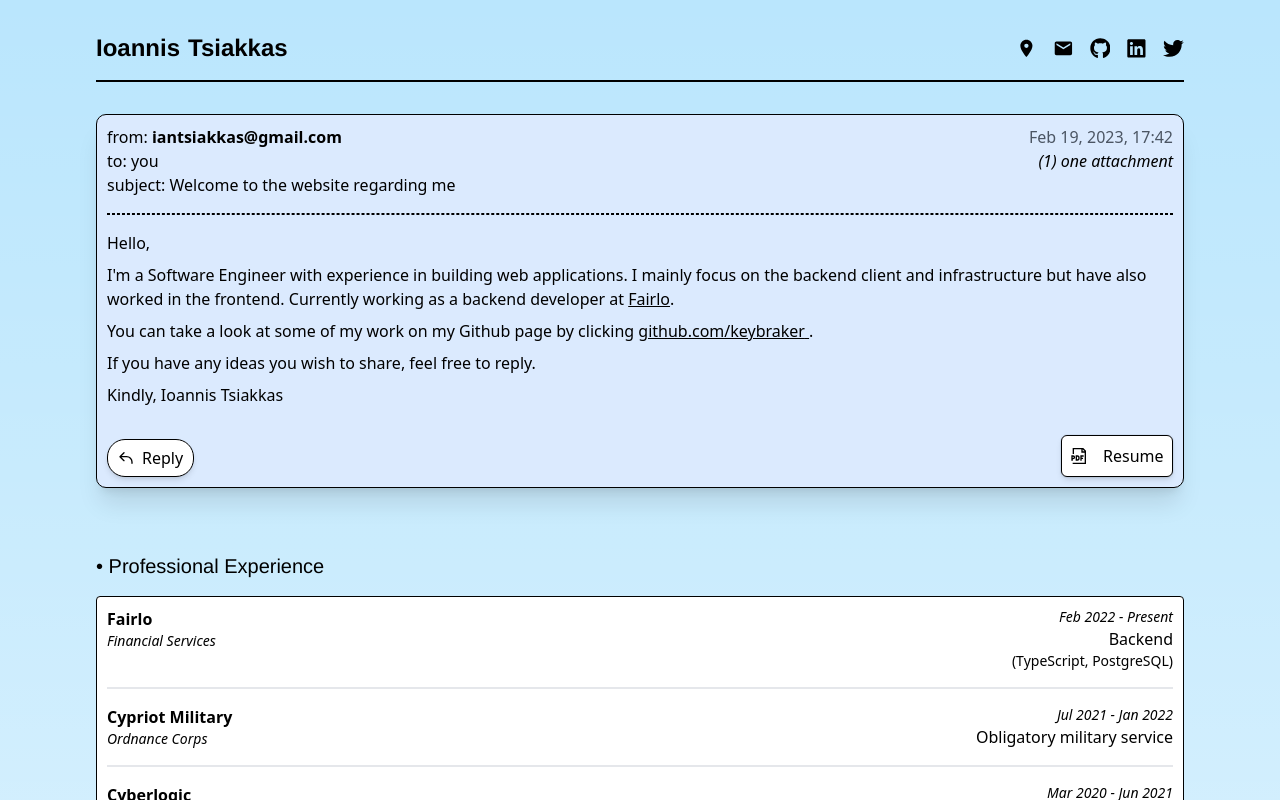
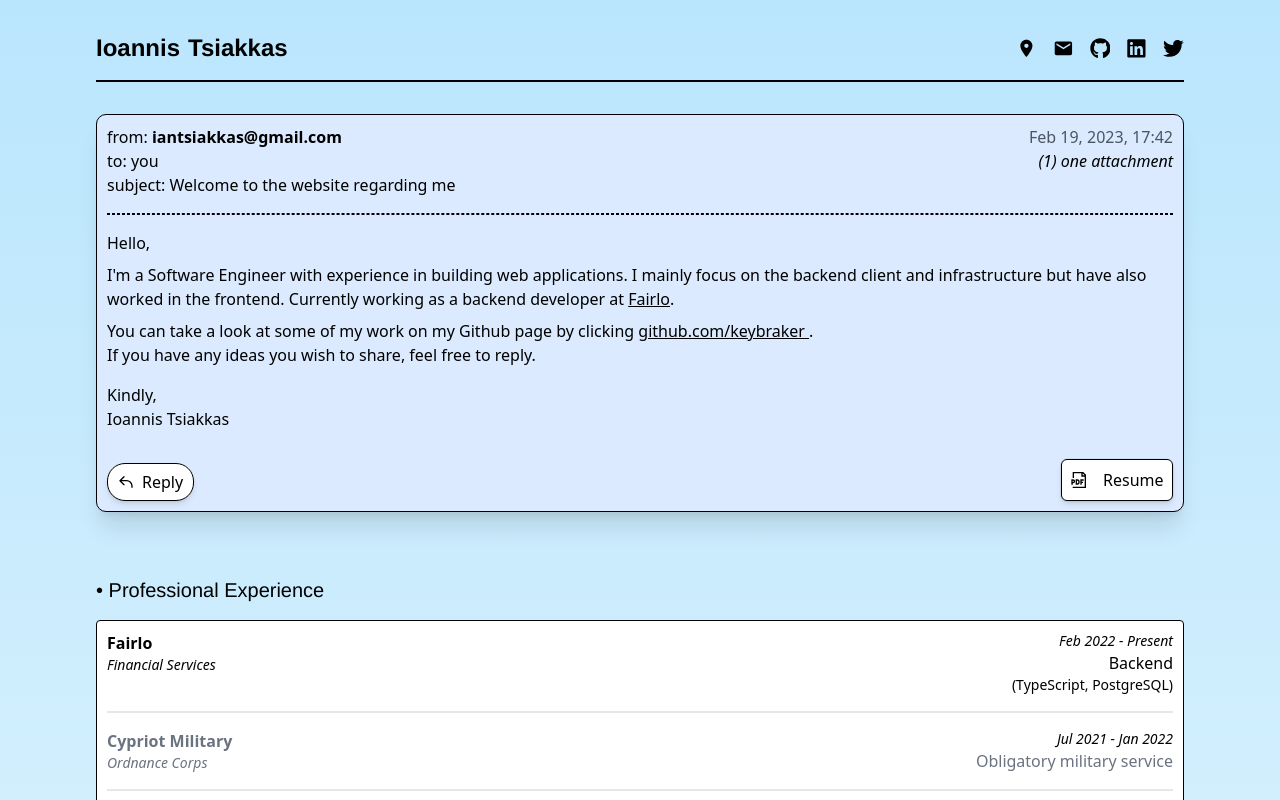
Before and after one commit to keybraker/keybraker.github.io, a Next.js app: page / in a window 1280 px wide. Shown: the top 800 px of the page. Built offline with nearby package versions, Linux system fonts and the light colour scheme.

Commit message:
Minor design update

```diff
--- a/src/abilities/email.tsx
+++ b/src/abilities/email.tsx
@@ -88,11 +88,10 @@ export default function Email() {
           </a>
           .
         </p>
-        <p className="mt-2 whitespace-pre-line">
-          If you have any ideas you wish to share, feel free to reply.
-        </p>
+        <p>If you have any ideas you wish to share, feel free to reply.</p>
 
-        <p className="mt-2 whitespace-pre-line">Kindly, Ioannis Tsiakkas</p>
+        <p className="mt-4">Kindly,</p>
+        <p>Ioannis Tsiakkas</p>
       </div>
 
       <div className="flex-end align-start mt-7 flex justify-between gap-1">
--- a/src/abilities/experience.tsx
+++ b/src/abilities/experience.tsx
@@ -15,9 +15,9 @@ const experiences: ShowcaseType[] = [
     start: "Jul 2021",
     end: "Jan 2022",
     title:
-      '<a href="http://www.army.gov.cy/" rel="noopener noreferrer" target="_blank">Cypriot Military</a>',
-    info: "Ordnance Corps",
-    position: "Obligatory military service",
+      '<span class="text-gray-500"><a href="http://www.army.gov.cy/" rel="noopener noreferrer" target="_blank">Cypriot Military</a></span>',
+    info: '<span class="text-gray-500">Ordnance Corps</span>',
+    position: '<span class="text-gray-500">Obligatory military service</span>',
   },
   {
     start: "Mar 2020",
--- a/src/components/showcaseListings.tsx
+++ b/src/components/showcaseListings.tsx
@@ -22,8 +22,10 @@ function ShowcaseListing({
         </div>
 
         <div className="no-wrap flex flex-col items-end justify-start text-end align-top">
-          <div className="text-sm italic">
-            {showcase.start} - {showcase.end}
+          <div
+            className="content text-sm italic"
+            dangerouslySetInnerHTML={{ __html: `${showcase.start} - ${showcase.end}` }}
+          >
           </div>
           <div className="flex flex-col items-end">
             <div
```
